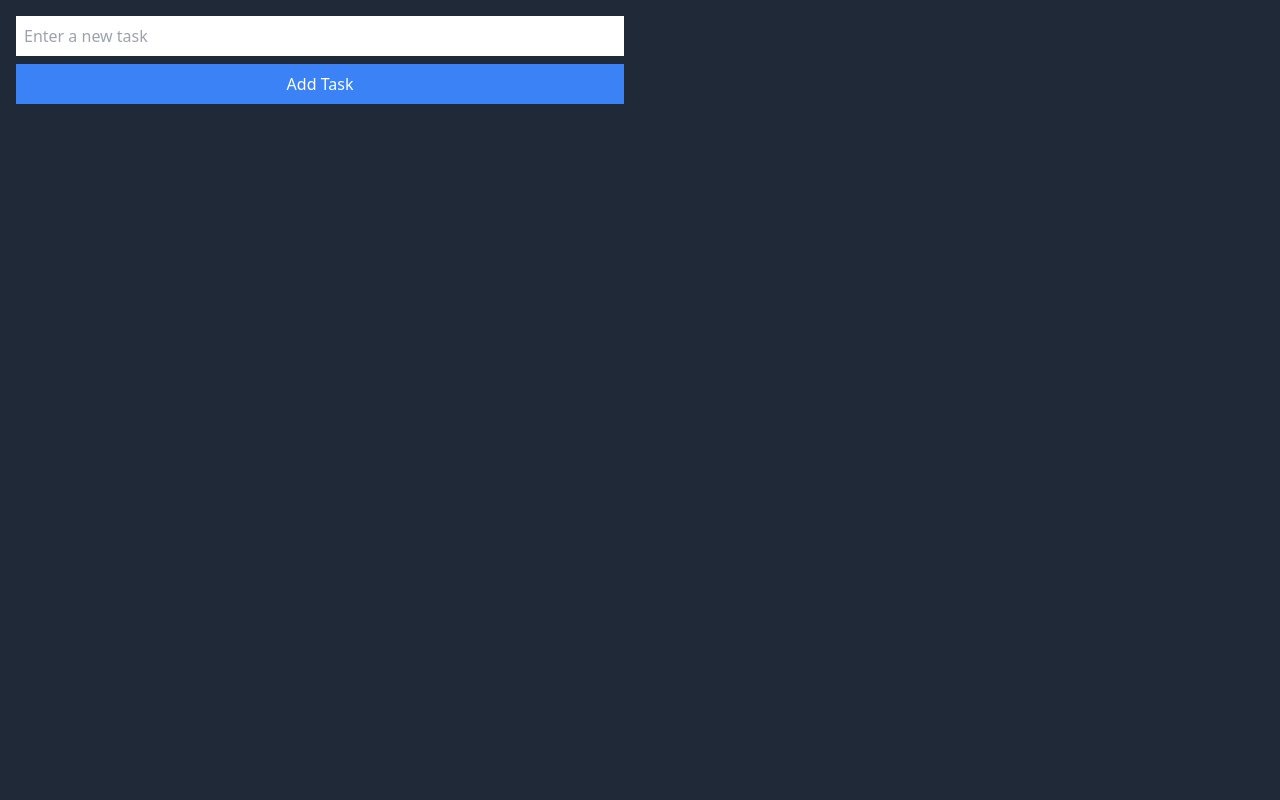
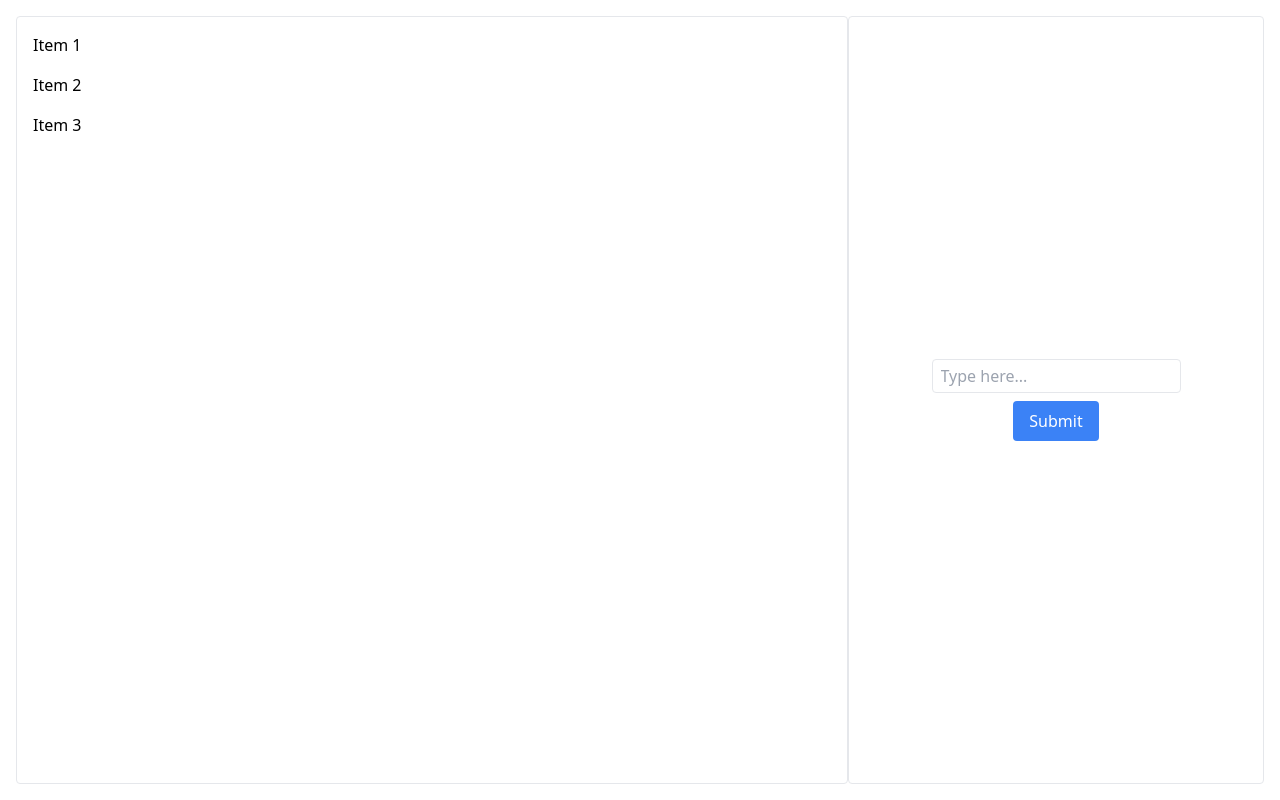
Before and after one commit to ojuan19/sample-backend, a React (Vite) app: page / in a window 1280 px wide. Built offline with nearby package versions, Linux system fonts and the light colour scheme.

Commit message:
Reset repo and add my new files

```diff
--- a/src/App.tsx
+++ b/src/App.tsx
@@ -1,8 +1,31 @@
 import React from 'react';
-import TodoApp from './components/TodoApp';
 
 function App() {
-  return <TodoApp />;
+  return (
+    <div className="flex h-screen p-4">
+      {/* List Section */}
+      <div className="flex-1 overflow-auto border border-gray-200 rounded p-2">
+        <ul>
+          {/* Sample list items */}
+          <li className="p-2">Item 1</li>
+          <li className="p-2">Item 2</li>
+          <li className="p-2">Item 3</li>
+        </ul>
+      </div>
+
+      {/* Input and Button Section */}
+      <div className="flex flex-col w-1/3 justify-center items-center border border-gray-200 rounded p-2">
+        <input
+          type="text"
+          placeholder="Type here..."
+          className="border rounded px-2 py-1 mb-2"
+        />
+        <button className="bg-blue-500 text-white rounded px-4 py-2">
+          Submit
+        </button>
+      </div>
+    </div>
+  );
 }
 
 export default App;
--- a/src/components/TodoApp.tsx
+++ /dev/null
@@ -1,28 +0,0 @@
-import React, { useState } from 'react';
-import TodoInput from './TodoInput';
-import TodoList from './TodoList';
-
-const TodoApp: React.FC = () => {
-  const [todos, setTodos] = useState<string[]>([]);
-
-  const addTodo = (todo: string) => {
-    setTodos([...todos, todo]);
-  };
-
-  const deleteTodo = (index: number) => {
-    setTodos(todos.filter((_, i) => i !== index));
-  };
-
-  return (
-    <div className="flex min-h-screen bg-gray-800 text-white">
-      <div className="w-1/2 p-4">
-        <TodoInput addTodo={addTodo} />
-      </div>
-      <div className="w-1/2 p-4">
-        <TodoList todos={todos} deleteTodo={deleteTodo} />
-      </div>
-    </div>
-  );
-};
-
-export default TodoApp;
--- a/src/components/TodoInput.tsx
+++ /dev/null
@@ -1,36 +0,0 @@
-import React, { useState } from 'react';
-
-interface TodoInputProps {
-  addTodo: (todo: string) => void;
-}
-
-const TodoInput: React.FC<TodoInputProps> = ({ addTodo }) => {
-  const [inputValue, setInputValue] = useState('');
-
-  const handleAddClick = () => {
-    if(inputValue.trim()) {
-      addTodo(inputValue);
-      setInputValue('');
-    }
-  };
-
-  return (
-    <div className="flex flex-col">
-      <input
-        type="text"
-        className="p-2 mb-2 text-black"
-        placeholder="Enter a new task"
-        value={inputValue}
-        onChange={(e) => setInputValue(e.target.value)}
-      />
-      <button
-        className="bg-blue-500 p-2 text-white"
-        onClick={handleAddClick}
-      >
-        Add Task
-      </button>
-    </div>
-  );
-};
-
-export default TodoInput;
--- a/src/components/TodoItem.tsx
+++ /dev/null
@@ -1,20 +0,0 @@
-import React from 'react';
-
-interface TodoItemProps {
-  index: number;
-  todo: string;
-  deleteTodo: (index: number) => void;
-}
-
-const TodoItem: React.FC<TodoItemProps> = ({ index, todo, deleteTodo }) => {
-  return (
-    <li className="flex justify-between p-2 bg-gray-700">
-      <span>{todo}</span>
-      <button className="bg-red-500 px-2" onClick={() => deleteTodo(index)}>
-        Delete
-      </button>
-    </li>
-  );
-};
-
-export default TodoItem;
--- a/src/components/TodoList.tsx
+++ /dev/null
@@ -1,19 +0,0 @@
-import React from 'react';
-import TodoItem from './TodoItem';
-
-interface TodoListProps {
-  todos: string[];
-  deleteTodo: (index: number) => void;
-}
-
-const TodoList: React.FC<TodoListProps> = ({ todos, deleteTodo }) => {
-  return (
-    <ul className="space-y-2">
-      {todos.map((todo, index) => (
-        <TodoItem key={index} index={index} todo={todo} deleteTodo={deleteTodo} />
-      ))}
-    </ul>
-  );
-};
-
-export default TodoList;
```
